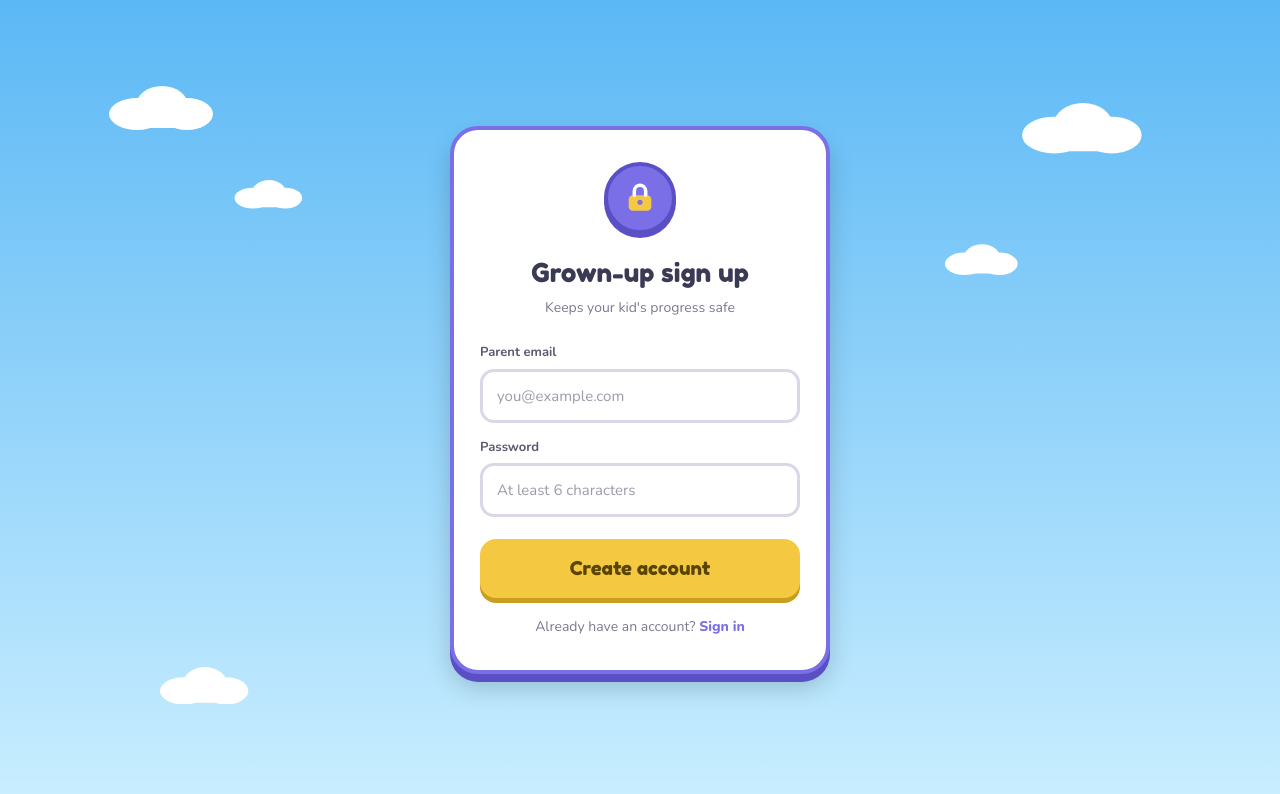
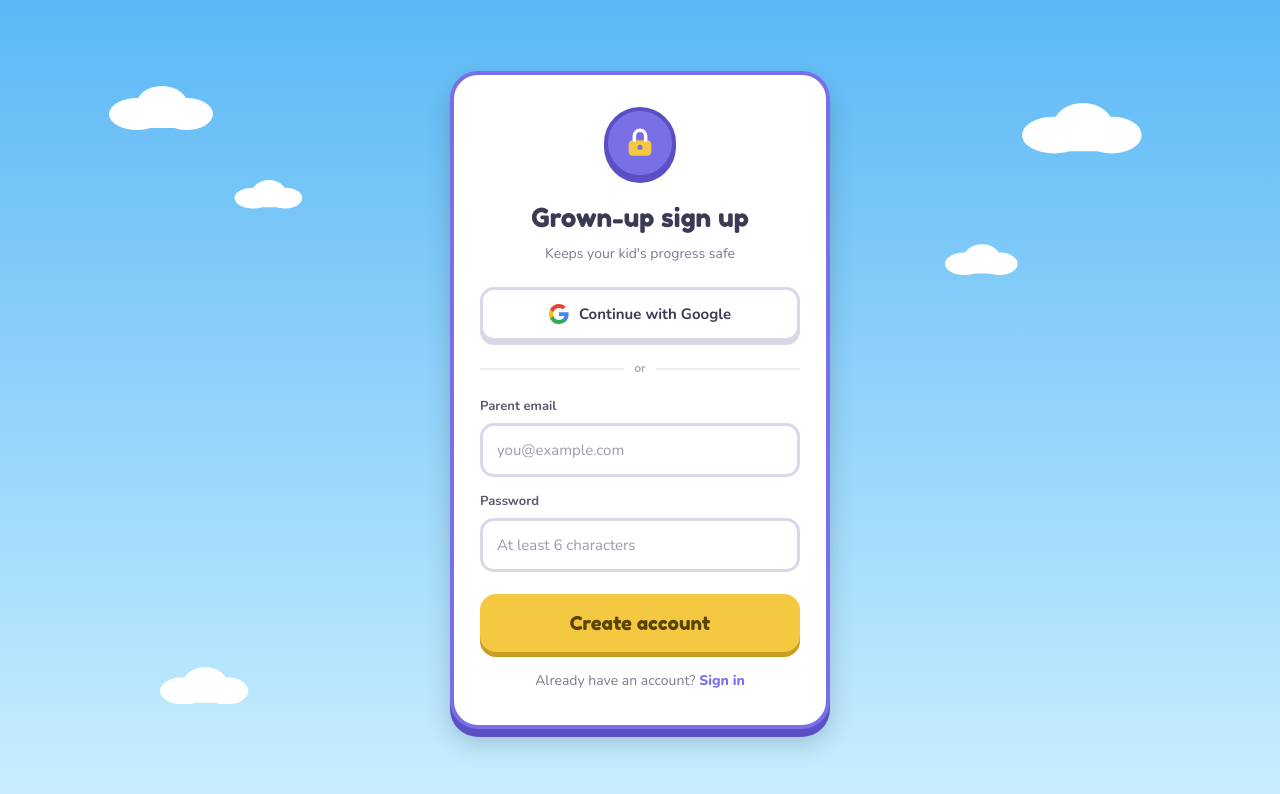
Before and after one commit to ttabirami12062/Levelup, a Next.js app: page /login in a window 1280 px wide. Shown: the top 794 px of the page. Built offline with nearby package versions, Linux system fonts and the light colour scheme; no server answers.

Commit message:
add Supabase client connection

```diff
--- a/src/app/login/page.tsx
+++ b/src/app/login/page.tsx
@@ -13,6 +13,22 @@ export default function LoginPage() {
   const [password, setPassword] = useState('');
   const [loading, setLoading] = useState(false);
   const [error, setError] = useState('');
+
+  async function handleGoogle() {
+    setError('');
+    setLoading(true);
+    const { error } = await supabase.auth.signInWithOAuth({
+      provider: 'google',
+      options: {
+        redirectTo: `${window.location.origin}/profiles`,
+      },
+    });
+    // if signInWithOAuth returns, something went wrong (success = redirect away)
+    if (error) {
+      setError(error.message);
+      setLoading(false);
+    }
+  }
 
   async function handleSubmit() {
     setError('');
@@ -121,6 +137,44 @@ export default function LoginPage() {
           {mode === 'signup' ? "Keeps your kid's progress safe" : 'Sign in to keep playing'}
         </p>
 
+        {/* Continue with Google */}
+        <button
+          onClick={handleGoogle}
+          disabled={loading}
+          style={{
+            width: '100%',
+            display: 'flex',
+            alignItems: 'center',
+            justifyContent: 'center',
+            gap: 10,
+            background: '#fff',
+            border: '3px solid #d8d8e8',
+            color: '#3a3a55',
+            fontFamily: 'var(--font-ui)',
+            fontSize: 15,
+            fontWeight: 700,
+            padding: '12px',
+            borderRadius: 14,
+            cursor: loading ? 'default' : 'pointer',
+            boxShadow: '0 4px 0 #d8d8e8',
+          }}
+        >
+          <svg width="20" height="20" viewBox="0 0 18 18">
+            <path fill="#4285F4" d="M17.64 9.2c0-.64-.06-1.25-.16-1.84H9v3.48h4.84a4.14 4.14 0 0 1-1.8 2.72v2.26h2.92c1.71-1.57 2.68-3.89 2.68-6.62z" />
+            <path fill="#34A853" d="M9 18c2.43 0 4.47-.8 5.96-2.18l-2.92-2.26c-.81.54-1.84.86-3.04.86-2.34 0-4.32-1.58-5.03-3.7H.96v2.33A9 9 0 0 0 9 18z" />
+            <path fill="#FBBC05" d="M3.97 10.72a5.4 5.4 0 0 1 0-3.44V4.95H.96a9 9 0 0 0 0 8.1l3.01-2.33z" />
+            <path fill="#EA4335" d="M9 3.58c1.32 0 2.5.45 3.44 1.35l2.58-2.58C13.46.89 11.42 0 9 0A9 9 0 0 0 .96 4.95l3.01 2.33C4.68 5.16 6.66 3.58 9 3.58z" />
+          </svg>
+          Continue with Google
+        </button>
+
+        {/* or divider */}
+        <div style={{ display: 'flex', alignItems: 'center', gap: 10, margin: '18px 0' }}>
+          <div style={{ flex: 1, height: 2, background: '#ececf4' }} />
+          <span style={{ fontSize: 12, fontWeight: 700, color: '#a8a8bc' }}>or</span>
+          <div style={{ flex: 1, height: 2, background: '#ececf4' }} />
+        </div>
+
         <label style={{ display: 'block', fontSize: 13, fontWeight: 700, color: '#5a5a70', marginBottom: 6 }}>
           Parent email
         </label>
--- /dev/null
+++ b/src/app/profiles/page.tsx
@@ -0,0 +1,164 @@
+"use client";
+
+import { useState, useEffect } from "react";
+import { useRouter } from "next/navigation";
+import { supabase } from "@/lib/supabase";
+import { getAvatarById } from "@/components/avatar/Avatars";
+
+// One kid profile row, matching the columns in the Supabase profiles table.
+interface Profile {
+  id: string;
+  name: string;
+  avatar: number;
+}
+
+export default function Profiles() {
+  const router = useRouter();
+  const [profiles, setProfiles] = useState<Profile[]>([]);
+  const [loading, setLoading] = useState(true);
+
+  // On load: confirm a parent is signed in, then pull their kids.
+  // No session means nobody is logged in, so send them to the login screen.
+  useEffect(() => {
+    const load = async () => {
+      const { data: { session } } = await supabase.auth.getSession();
+      if (!session) {
+        router.replace("/login");
+        return;
+      }
+
+      const { data, error } = await supabase
+        .from("profiles")
+        .select("id, name, avatar")
+        .order("created_at", { ascending: true });
+
+      if (!error && data) {
+        setProfiles(data as Profile[]);
+      }
+      setLoading(false);
+    };
+
+    load();
+  }, [router]);
+
+  // Picking a kid records who is playing, then drops them into the game.
+  const pickProfile = (profile: Profile) => {
+    localStorage.setItem("levelup_active_profile", profile.id);
+    localStorage.setItem("levelup_name", profile.name);
+    localStorage.setItem("levelup_avatar", String(profile.avatar));
+    router.push("/home");
+  };
+
+  const signOut = async () => {
+    await supabase.auth.signOut();
+    router.replace("/login");
+  };
+
+  return (
+    <main
+      className="relative w-full min-h-screen flex flex-col items-center justify-center py-12 px-4"
+      style={{ background: "linear-gradient(to bottom, #5BB8F5 0%, #C9EEFF 50%, #6AC94F 50%, #4DAF35 56%, #C8874A 56%, #A0612A 100%)" }}
+    >
+      <div className="absolute top-[6%] left-[4%] opacity-90"><Cloud size="lg" /></div>
+      <div className="absolute top-[10%] right-[6%] opacity-80"><Cloud size="md" /></div>
+
+      <div style={{ background: "rgba(255,255,255,0.97)", borderRadius: 32, padding: "36px 32px", width: "100%", maxWidth: 600, boxShadow: "0 20px 60px rgba(0,0,0,0.15)", zIndex: 10, position: "relative" }}>
+        <div className="text-center mb-8">
+          <h1 style={{ fontFamily: "var(--font-game)", fontSize: "clamp(1.8rem, 5vw, 2.4rem)", color: "#1A1A2E", marginBottom: 8 }}>
+            Who&apos;s Playing?
+          </h1>
+          <p style={{ fontFamily: "var(--font-ui)", fontSize: "1rem", color: "#5A5A7A" }}>
+            Pick your player to keep going
+          </p>
+        </div>
+
+        {loading ? (
+          <div style={{ textAlign: "center", padding: "40px 0", fontFamily: "var(--font-ui)", fontSize: "1rem", color: "#5A5A7A" }}>
+            Loading players...
+          </div>
+        ) : (
+          <div style={{ display: "grid", gridTemplateColumns: "repeat(3, 1fr)", gap: 14, marginBottom: 24 }}>
+            {profiles.map((profile) => {
+              const avatar = getAvatarById(profile.avatar);
+              const AvatarComponent = avatar.component;
+              return (
+                <button
+                  key={profile.id}
+                  onClick={() => pickProfile(profile)}
+                  style={{
+                    background: avatar.color,
+                    border: `3px solid ${avatar.shadow}`,
+                    borderRadius: 20,
+                    padding: "14px 6px 10px",
+                    cursor: "pointer",
+                    display: "flex",
+                    flexDirection: "column",
+                    alignItems: "center",
+                    gap: 8,
+                    transition: "all 200ms ease",
+                    boxShadow: `0 6px 0 ${avatar.shadow}, 0 10px 20px rgba(0,0,0,0.12)`,
+                  }}
+                >
+                  <div style={{ width: 72, height: 96 }}>
+                    <AvatarComponent />
+                  </div>
+                  <span style={{ fontFamily: "var(--font-game)", fontSize: "0.85rem", color: "#FFFFFF" }}>
+                    {profile.name}
+                  </span>
+                </button>
+              );
+            })}
+
+            <button
+              onClick={() => router.push("/profiles/add")}
+              style={{
+                background: "#F8F9FF",
+                border: "3px dashed #C0C0D8",
+                borderRadius: 20,
+                padding: "14px 6px 10px",
+                cursor: "pointer",
+                display: "flex",
+                flexDirection: "column",
+                alignItems: "center",
+                justifyContent: "center",
+                gap: 10,
+                minHeight: 140,
+                boxShadow: "0 4px 0 #D0D0E0",
+              }}
+            >
+              <div style={{ width: 54, height: 54, borderRadius: "50%", background: "#E8E8F8", display: "flex", alignItems: "center", justifyContent: "center", fontSize: 30, color: "#7B6FE8", fontWeight: "bold" }}>
+                +
+              </div>
+              <span style={{ fontFamily: "var(--font-game)", fontSize: "0.85rem", color: "#7B6FE8" }}>
+                Add a Player
+              </span>
+            </button>
+          </div>
+        )}
+
+        <button
+          onClick={signOut}
+          style={{
+            width: "100%", padding: "13px", borderRadius: 999, border: "none",
+            background: "#F0F0F5", color: "#8A8AA5",
+            fontFamily: "var(--font-game)", fontSize: "0.95rem", cursor: "pointer",
+          }}
+        >
+          Sign out
+        </button>
+      </div>
+    </main>
+  );
+}
+
+function Cloud({ size }: { size: "sm" | "md" | "lg" }) {
+  const d = { sm: { width: 80, height: 40, ballSize: 30 }, md: { width: 120, height: 55, ballSize: 45 }, lg: { width: 160, height: 70, ballSize: 58 } }[size];
+  return (
+    <div style={{ position: "relative", width: d.width, height: d.height }}>
+      <div style={{ position: "absolute", bottom: 0, left: 0, width: "100%", height: "60%", background: "white", borderRadius: "999px", boxShadow: "0 4px 12px rgba(0,0,0,0.08)" }} />
+      <div style={{ position: "absolute", bottom: "30%", left: "10%", width: d.ballSize * 0.8, height: d.ballSize * 0.8, background: "white", borderRadius: "50%" }} />
+      <div style={{ position: "absolute", bottom: "30%", left: "30%", width: d.ballSize, height: d.ballSize, background: "white", borderRadius: "50%" }} />
+      <div style={{ position: "absolute", bottom: "30%", right: "15%", width: d.ballSize * 0.75, height: d.ballSize * 0.75, background: "white", borderRadius: "50%" }} />
+    </div>
+  );
+}
```
